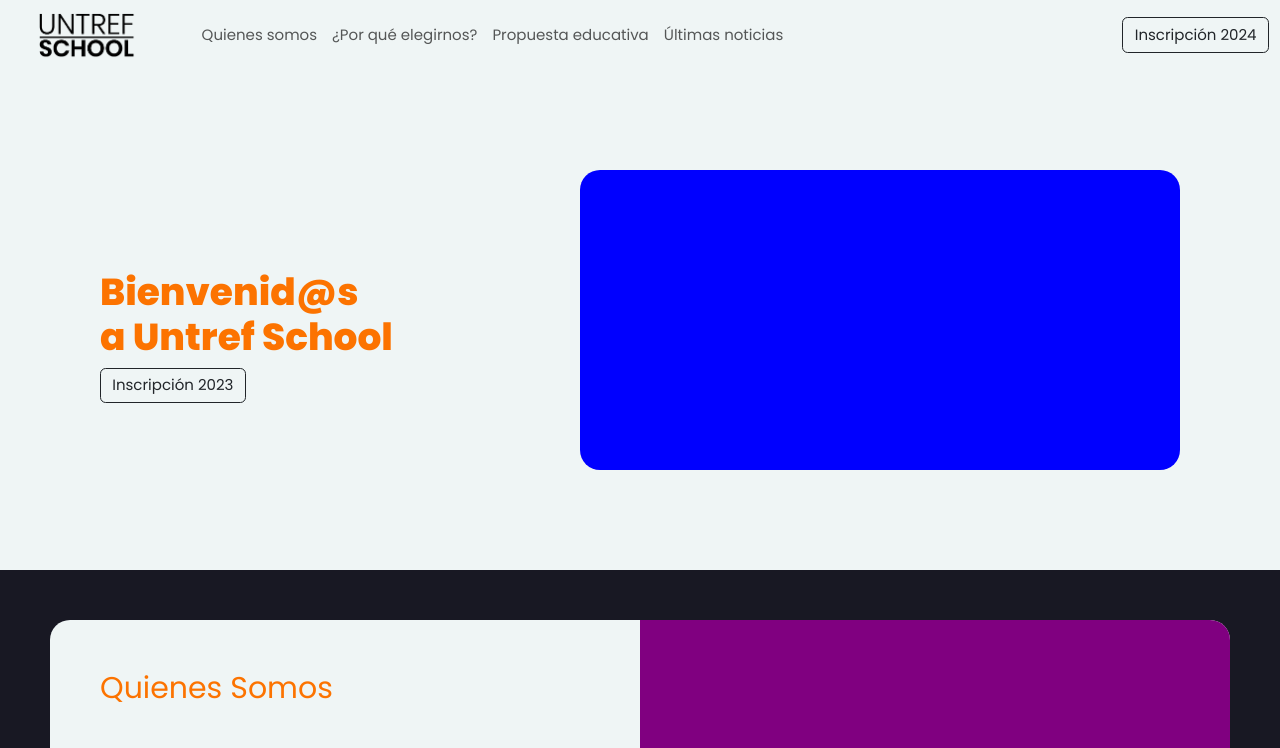
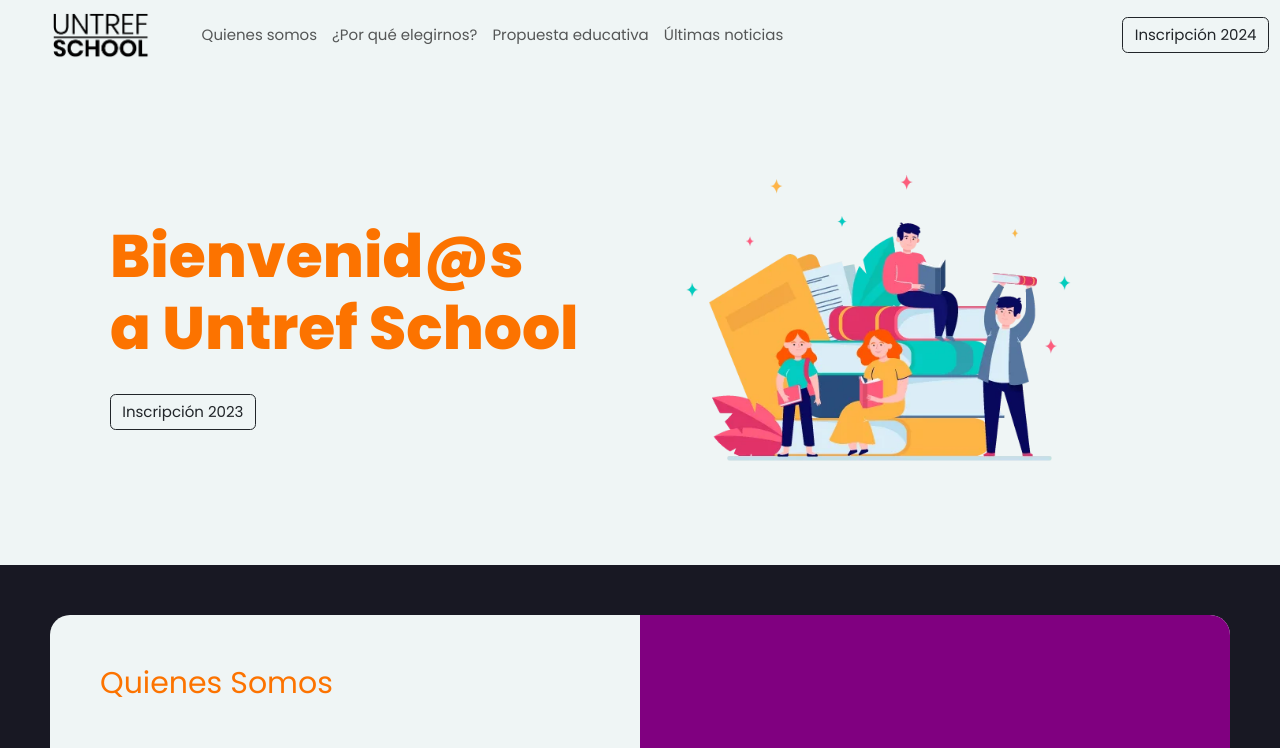
Before and after one commit to MarleneDC/PROYECTO-INTEGRADOR-WEB-UNTREFSCHOOL, a plain HTML site: page index.html in a window 1280 px wide. Shown: the top 748 px of the page. Drawn offline with nearby package versions, Linux system fonts and the light colour scheme; a web font is replaced by a local one.

Commit message:
Encabezado

```diff
--- a/css/master.css
+++ b/css/master.css
@@ -23,6 +23,8 @@ p {
 #encabezado{
     background-color: #EFF5F5;
     align-items: center;
+    display: grid;
+    grid-template-columns: 0.5fr 3fr;
 }
 
 .nav-item {
@@ -49,27 +51,16 @@ p {
 }
 
 /* secciones CSS */
+
 /* presentacion */
 
-#presentacion {
-    height: 500px;
-    display: grid;
-    grid-template-columns: 1fr 1fr;
+#presentacion-container {
     background-color: #EFF5F5;
-    padding: 100px;
 }
 
 .titulo {
     color:#FC7300;
     font-weight: 700;
-    margin-top: 100px;
-}
-
-.presentacion-img{
-    width: 600px;
-    height: 300px;
-    background-color: blue;
-    border-radius: 20px;
 }
 
 /* quienes somos */
@@ -231,13 +222,46 @@ ion-icon{
     font-size: 20px;
 }
 
+@media (min-width: 360px) {
+
+    #logo{
+        margin-left: 50px;
+    }
+    /*presentacion css*/
+    section#presentacion-container{
+        padding: 50px;
+    }
+
+    .presentacion-img{
+        width: 90%;
+    }
+}
+
 @media (min-width: 768px) {
     /*=== Aplicando CSS al encabezado===*/
     #encabezado{
-        display: grid;
-        grid-template-columns: 0.5fr 2fr;
         align-items: center;
     }
+
+     /*presentacion css*/
+    section#presentacion-container{
+        display: grid;
+        grid-template-columns: 1fr 1fr;
+        gap: 10px;
+        padding: 50px;
+    }
+    .presentacion{
+        margin-left: 100px;
+        margin-top: 60px;
+        font-size: 50px;
+    }
+    .presentacion-img{
+        width: 90%;
+    }
+    h1.titulo{
+        font-size: 2.5rem;
+    }
+
     /*===
     #menu{
         display: grid;
@@ -267,14 +291,31 @@ ion-icon{
 }
 /*X-Large devices (large desktops, 1200px and up)*/
 @media (min-width: 1200px) {
+
+    /*encabezado
+
     #encabezado{
         display: grid;
         grid-template-columns: 0.5fr 3fr;
-        align-items: center;
+        align-items: left;
+    }*/
+
+    /*presentacion css*/
+    section#presentacion-container{
+        display: grid;
+        grid-template-columns: 1fr 1fr;
+        gap: 10px;
+        padding: 50px;
     }
-    section#galeria{
-        display: grid;
-        grid-template-columns: repeat(4,1fr);
-        gap: 10px;
+    .presentacion{
+        margin-left: 60px;
+        margin-top: 100px;
+        font-size: 50px;
+    }
+    .presentacion-img{
+        width: 90%;
+    }
+    h1.titulo{
+        font-size: 4rem;
     }
 }
--- a/index.html
+++ b/index.html
@@ -9,7 +9,7 @@
     <link rel="icon" type="image/png" sizes="32x32" href="./img/favicon-32x32.png">
     <link rel="icon" type="image/png" sizes="16x16" href="./img/favicon-16x16.png">
     <link href="https://cdn.jsdelivr.net/npm/bootstrap@5.3.0/dist/css/bootstrap.min.css" rel="stylesheet" integrity="sha384-9ndCyUaIbzAi2FUVXJi0CjmCapSmO7SnpJef0486qhLnuZ2cdeRhO02iuK6FUUVM" crossorigin="anonymous">
-
+    <script src="https://cdn.jsdelivr.net/npm/bootstrap@5.3.0/dist/js/bootstrap.bundle.min.js" integrity="sha384-geWF76RCwLtnZ8qwWowPQNguL3RmwHVBC9FhGdlKrxdiJJigb/j/68SIy3Te4Bkz" crossorigin="anonymous"></script>
      <!--Enlaces paea utilizar iconos-->
      <script type="module" src="https://unpkg.com/ionicons@7.1.0/dist/ionicons/ionicons.esm.js"></script>
      <script nomodule src="https://unpkg.com/ionicons@7.1.0/dist/ionicons/ionicons.js"></script>
@@ -29,20 +29,20 @@
                       <div class="collapse navbar-collapse" id="navbarSupportedContent">
                         <ul class="navbar-nav me-auto mb-2 mb-lg-0">
                           <li class="nav-item">
-                            <a class="nav-link" aria-current="page" href="#">Quienes somos</a>
+                            <a class="nav-link" aria-current="page" href="#quienesSomos">Quienes somos</a>
                           </li>
                           <li class="nav-item">
-                            <a class="nav-link" href="#">¿Por qué elegirnos?</a>
+                            <a class="nav-link" href="#porQueElegirnos">¿Por qué elegirnos?</a>
                           </li>
                           <li class="nav-item">
-                            <a class="nav-link" href="#">Propuesta educativa</a>
+                            <a class="nav-link" href="#propuestaEducativa">Propuesta educativa</a>
                           </li>
                           <li class="nav-item">
-                            <a class="nav-link" href="#">Últimas noticias</a>
+                            <a class="nav-link" href="#ultimasNoticias">Últimas noticias</a>
                           </li>
                         </ul>
                         <button class="btn btn-outline-dark">
-                        <a class="nav-link" href="#">Inscripción 2024</a>
+                        <a class="nav-link" href="#inscripcion">Inscripción 2024</a>
                         </button>
                       </div>
                     </div>
@@ -51,12 +51,14 @@
         </header>
 
         <main id="main-container">
-            <section id="presentacion">
-                <div>
+            <section id="presentacion-container">
+                <div class="presentacion">
                   <h1 class="titulo">Bienvenid@s<br>a Untref School</h1>
-                  <button class="btn btn-outline-dark">Inscripción 2023</button>
+                 <button class="btn btn-outline-dark btn-block">Inscripción 2023</button>
                 </div>
-                <div class="presentacion-img"></div>
+                <div class="presentacion-img">
+                  <img class="presentacion-img" src="../img/presentacion.webp" alt="presentacion">
+                </div>
             </section>
 
             <section id="quienesSomos">
```
Also changed, not shown: img/presentacion.webp (added).
